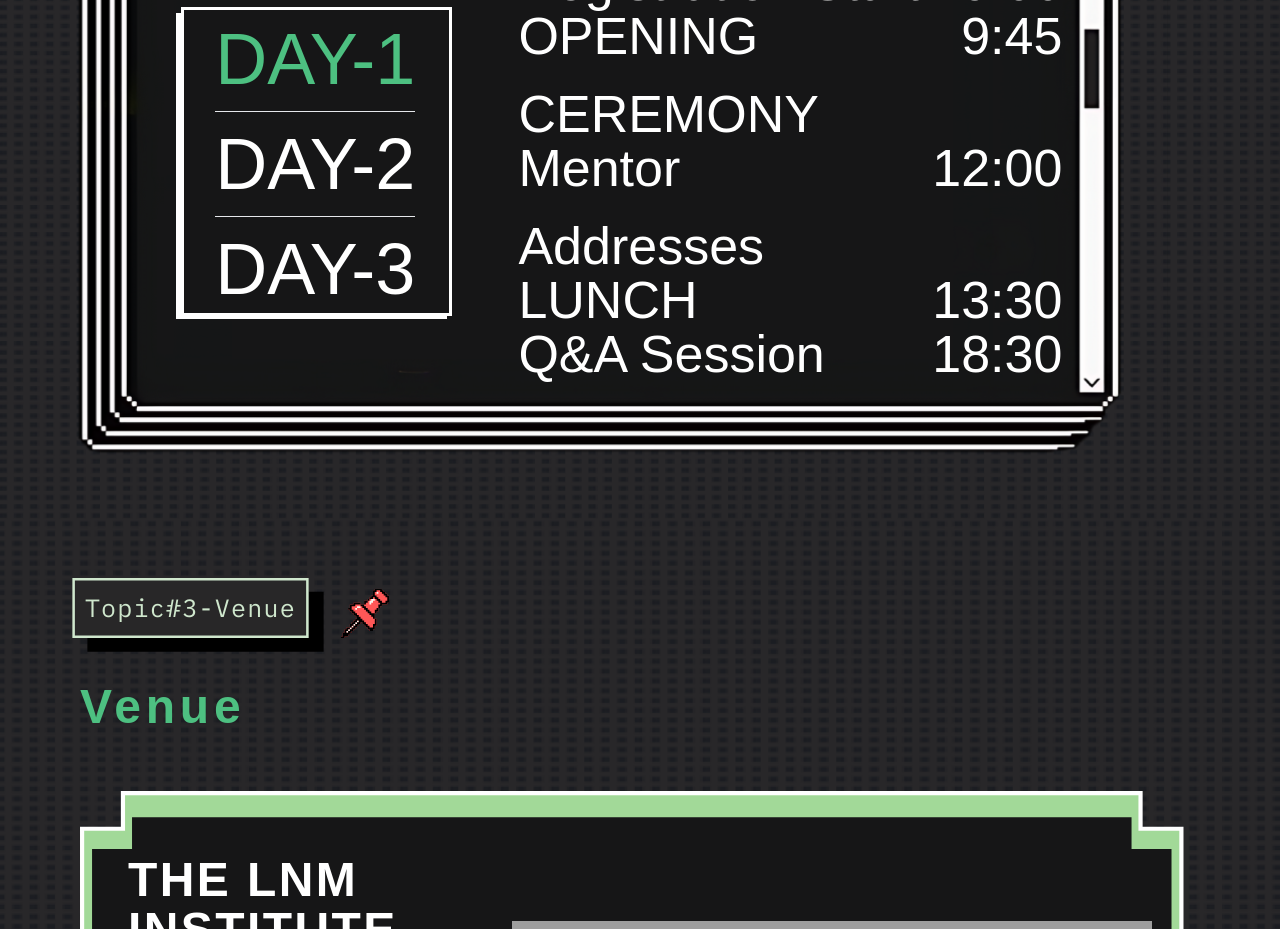
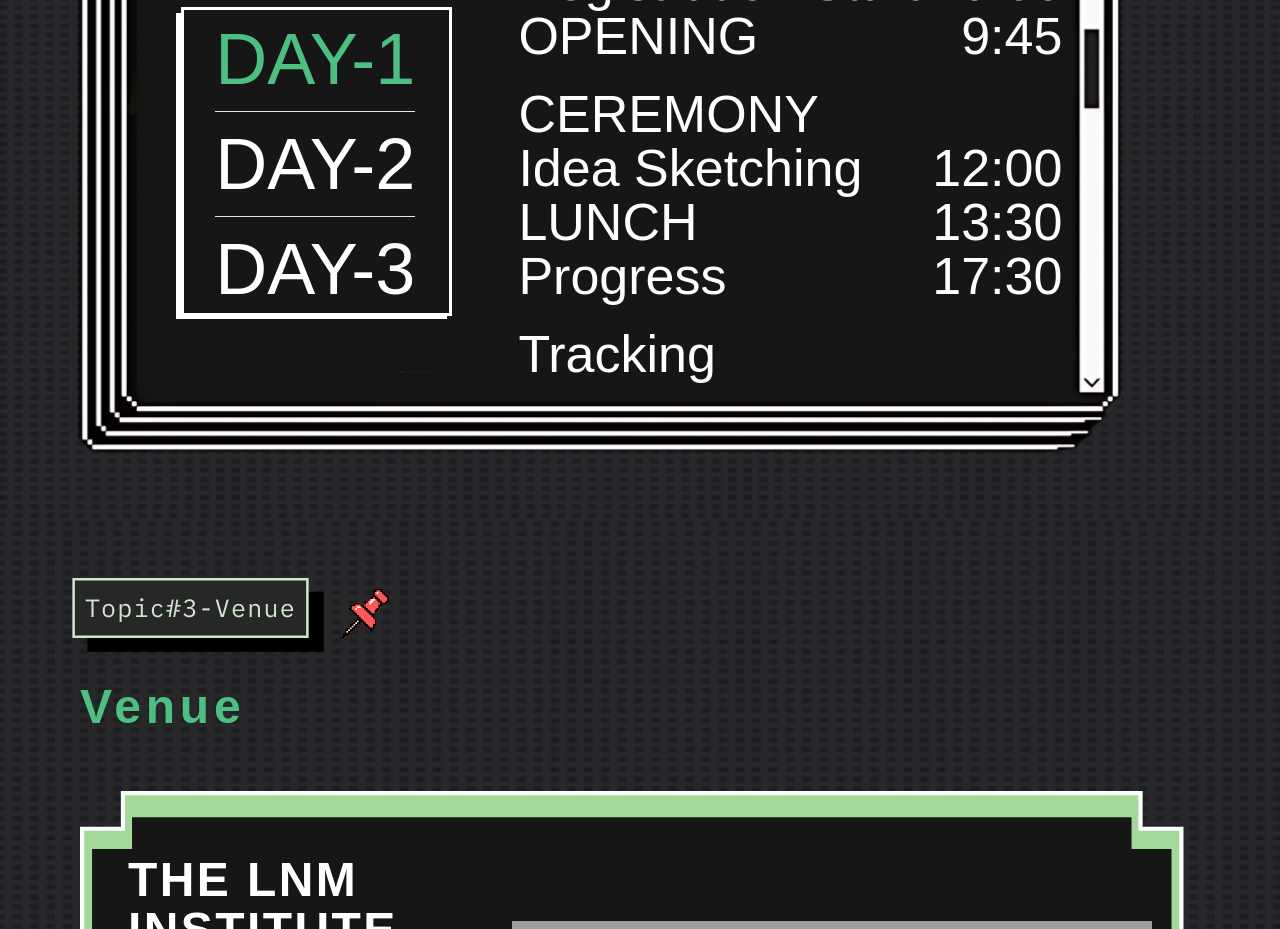
Before and after one commit to projectman14/lnmhacks7, a React (Vite) app: page / in a window 1280 px wide. Shown: the part 2920-3849 px from the top of the page. Built offline with nearby package versions, Linux system fonts and the light colour scheme; grey boxes are pictures that could not be loaded; a web font is replaced by a local one.

Commit message:
schedule added

```diff
--- a/src/App.jsx
+++ b/src/App.jsx
@@ -19,6 +19,7 @@ function App() {
   const ctfRef = useRef(null);
   const venueRef = useRef(null);
   const faqRef = useRef(null);
+  const scheduleRef = useRef(null);
 
   useGSAP(() => {
     setTimeout(() => {
@@ -36,10 +37,10 @@ function App() {
           <title>LNMHacks 7.0</title>
           <meta name="description" content="Welcome to the official home page of LnmHacks 6.0" />
         </Helmet>
-        <Hero aboutRef={aboutRef} ctfRef={ctfRef} venueRef={venueRef} faqRef={faqRef} />
+        <Hero aboutRef={aboutRef} ctfRef={ctfRef} venueRef={venueRef} faqRef={faqRef} scheduleRef={scheduleRef}/>
         <About aboutRef={aboutRef} />
         <Ctf ctfRef={ctfRef} />
-        <Schedule />
+        <Schedule scheduleRef={scheduleRef}/>
         <Venue venueRef={venueRef} />
         <Faq faqRef={faqRef} />
       </div>
--- a/src/components/Navbar.jsx
+++ b/src/components/Navbar.jsx
@@ -1,6 +1,6 @@
 import React, { useEffect } from 'react';
 
-const Navbar = ({ aboutRef, ctfRef, venueRef, faqRef }) => {
+const Navbar = ({ aboutRef, ctfRef, venueRef, faqRef , scheduleRef}) => {
 
   return (
     <div className='flex flex-col lg:flex-row justify-between mx-4 lg:mx-16 relative z-10'>
@@ -12,7 +12,9 @@ const Navbar = ({ aboutRef, ctfRef, venueRef, faqRef }) => {
         <p className='font-IBM-PLEX-MONO text-base text-white mt-4 lg:mt-8 cursor-pointer hover:border-b-2 border-[#9CFFBE]' onClick={() => {
           aboutRef.current?.scrollIntoView({ behavior: 'smooth' });
         }}>About</p>
-        <p className='font-IBM-PLEX-MONO text-base text-white ml-4 lg:ml-16 mt-4 lg:mt-8 cursor-pointer hover:border-b-2 border-[#9CFFBE]'>Schedule</p>
+        <p className='font-IBM-PLEX-MONO text-base text-white ml-4 lg:ml-16 mt-4 lg:mt-8 cursor-pointer hover:border-b-2 border-[#9CFFBE]' onClick={() => {
+          scheduleRef.current?.scrollIntoView({ behavior: 'smooth' });
+        }}>Schedule</p>
         <p className='font-IBM-PLEX-MONO text-base text-white ml-4 lg:ml-16 mt-4 lg:mt-8 cursor-pointer hover:border-b-2 border-[#9CFFBE]' onClick={() => {
           ctfRef.current?.scrollIntoView({ behavior: 'smooth' });
         }}>CTF</p>
--- a/src/pages/About.jsx
+++ b/src/pages/About.jsx
@@ -27,7 +27,7 @@ const About = ({ aboutRef }) => {
     }, [])
 
     return (
-        <div className="bg-cover bg-center bg-no-repeat h-[100vh] w-[100vw] bg-[#282729] overflow-hidden max-w-[1536px] 2xl:max-h-[864px]"
+        <div className="bg-cover bg-center bg-no-repeat h-[100vh] w-[100vw] bg-[#282729] overflow-hidden max-w-[1536px] 2xl:max-h-[864px] select-none"
             style={{ backgroundImage: `url(${background})` }}
             ref={aboutRef}>
             <div className='flex mx-[6rem] mt-12'>
--- a/src/pages/Ctf.jsx
+++ b/src/pages/Ctf.jsx
@@ -25,7 +25,7 @@ const Ctf = ({ ctfRef }) => {
     }, [])
     return (
         <div
-            className="bg-cover bg-center bg-no-repeat h-[110vh] w-screen bg-[#282729] overflow-hidden max-w-[1536px] 2xl:max-h-[864px]"
+            className="bg-cover bg-center bg-no-repeat h-[110vh] w-screen bg-[#282729] overflow-hidden max-w-[1536px] 2xl:max-h-[864px] select-none"
             style={{ backgroundImage: `url(${background})` }}
             ref={ctfRef}
         >
--- a/src/pages/Hero.jsx
+++ b/src/pages/Hero.jsx
@@ -13,7 +13,7 @@ import Dinosaur from '../../public/dinosaur.svg'
 
 gsap.registerPlugin(useGSAP)
 
-const Hero = ({ aboutRef, ctfRef, venueRef, faqRef }) => {
+const Hero = ({ aboutRef, ctfRef, venueRef, faqRef , scheduleRef }) => {
     useGSAP(() => {
         gsap.to('.animation-blink', {
             opacity: 0,
@@ -30,10 +30,10 @@ const Hero = ({ aboutRef, ctfRef, venueRef, faqRef }) => {
     }
 
     return (
-        <div className="bg-cover bg-center bg-no-repeat h-[100vh] w-screen bg-[#282729] relative overflow-hidden 2xl:max-w-[1536px] 2xl:max-h-[874px]"
+        <div className="bg-cover bg-center bg-no-repeat h-[100vh] w-screen bg-[#282729] relative overflow-hidden 2xl:max-w-[1536px] 2xl:max-h-[874px] select-none"
             style={{ backgroundImage: `url(${background})` }}>
             <Suspense fallback={<div>Loading...</div>}>
-                <Navbar aboutRef={aboutRef} ctfRef={ctfRef} venueRef={venueRef} faqRef={faqRef} />
+                <Navbar aboutRef={aboutRef} ctfRef={ctfRef} venueRef={venueRef} faqRef={faqRef} scheduleRef={scheduleRef}/>
             </Suspense>
             <div className='flex mx-16 mt-20' id='hero'>
                 <div className='w-3/5 flex flex-col'>
--- a/src/pages/Schedule.jsx
+++ b/src/pages/Schedule.jsx
@@ -4,16 +4,17 @@ import TopicButton from '../components/TopicButton'
 import schedule from '../../public/schedule.png'
 import days from '../../public/Days.png'
 
-const Schedule = () => {
+const Schedule = ({scheduleRef}) => {
 
-    const [events, setEvents] = useState([{ name: "Registration Start", time: "9:00" }, { name: "OPENING CEREMONY", time: "9:45" }, { name: "Mentor Addresses", time: "12:00" }, { name: "LUNCH", time: "13:30" }, { name: "Q&A Session", time: "18:30" }, { name: "DINNER", time: "21:00" }])
-    const Day1 = [{ name: "Registration Start", time: "9:00" }, { name: "OPENING CEREMONY", time: "9:45" }, { name: "Mentor Addresses", time: "12:00" }, { name: "LUNCH", time: "13:30" }, { name: "Q&A Session", time: "18:30" }, { name: "DINNER", time: "21:00" }]
-    const Day2 = [{name : "Breakfast" , time : "8:00"} , {name : "Blockchain Workshop", time : "11:30"} , {name : "Lunch" , time : "2:00"} , {name : "Speaker Networking" , time : "18:00"} , {name : "Q&A Session" , time : "19:00"} , {name : "Dinner" , time : "20:30"} , {name : "Meme Quiz" , time : "21:40"}]
+    const [events, setEvents] = useState([{ name: "Registration Start", time: "9:00" }, { name: "OPENING CEREMONY", time: "9:45" }, { name: "Idea Sketching", time: "12:00" }, { name: "LUNCH", time: "13:30" }, { name: "Progress Tracking", time: "17:30" }, { name: "DINNER", time: "21:00" }])
+    const Day1 = [{ name: "Registration Start", time: "9:00" }, { name: "OPENING CEREMONY", time: "9:45" }, { name: "Idea Sketching", time: "12:00" }, { name: "LUNCH", time: "13:30" }, { name: "Progress Tracking", time: "17:30" }, { name: "DINNER", time: "21:00" }]
+    const Day2 = [{name : "Breakfast" , time : "8:00"} , {name : "Blockchain Workshop", time : "11:30"} , {name : "Lunch" , time : "2:00"} , {name : "1O1 Networking" , time : "18:00"} , {name : "Team Bonding Session" , time : "19:00"} , {name : "Dinner" , time : "20:30"} , {name : "Meme Quiz" , time : "21:40"}]
     const Day3 = [{name : "Breakfast" , time : "8:00"} , {name : " Speaker Talk", time : "10:00"} , {name : "Submission Process" , time : "11:00"} , {name : "Submission Deadline" , time : "2:00"} , {name : "Swag Distribution" , time : "16:00"} , {name : "Closing Ceremony" , time : "17:00"}]
     const [selectedDay , setSelectedDay] = useState(1);
     return (
-        <div className="bg-cover bg-center bg-no-repeat h-[120vh] w-screen bg-[#282729] overflow-hidden max-w-[1536px] 2xl:max-h-[890px]"
+        <div className="bg-cover bg-center bg-no-repeat h-[120vh] w-screen bg-[#282729] overflow-hidden max-w-[1536px] 2xl:max-h-[890px] select-none"
             style={{ backgroundImage: `url(${background})` }}
+            ref={scheduleRef}
         >
             <div className='mx-24 flex flex-col'>
                 <div className='mt-16 ml-3'>
@@ -35,7 +36,7 @@ const Schedule = () => {
                         <div className='flex'>
                             <div>
                                 <div className='z-10 h-[19.5rem] w-[17.4rem] mt-20 ml-32 flex flex-col' style={{ backgroundImage: `url(${days})`, backgroundRepeat: 'no-repeat' }}>
-                                    <div className='mx-auto mt-4 text-center'>
+                                    <div className='mx-auto mt-4 text-center select-none'>
                                         <h3 className={`font-Pixeboy text-7xl font-medium cursor-pointer hover:scale-105 ${selectedDay == 1 ? 'text-[#4DC081]' : 'text-white'}`} onClick={()=> {setEvents(Day1) ;setSelectedDay(1)}}>DAY-1</h3>
                                         <hr className='mt-4' />
                                         <h3 className={`font-Pixeboy text-7xl font-medium mt-4 cursor-pointer hover:scale-105 ${selectedDay == 2 ? 'text-[#4DC081]' : 'text-white'}`} onClick={()=> {setSelectedDay(2) ; setEvents(Day2)}}>DAY-2</h3>
@@ -46,7 +47,7 @@ const Schedule = () => {
                             </div>
                             <div className="flex flex-col my-10 ml-16 h-[26rem] overflow-y-scroll">
                                 {events.map((event, index) => (
-                                    <div key={index} className="flex justify-between -mt-[1.5rem] w-[34rem]">
+                                    <div key={index} className="flex justify-between -mt-[1.5rem] w-[34rem] select-none">
                                         <h3 className={`font-Pixeboy text-[3.25rem] text-white font-medium text-transform:uppercase ${events[1].name == Day2[1].name ?'text-[3rem]' :''}`}>{event.name}</h3>
                                         <h3 className="font-Pixeboy text-[3.25rem] text-white font-medium">{event.time}</h3>
                                     </div>
```
